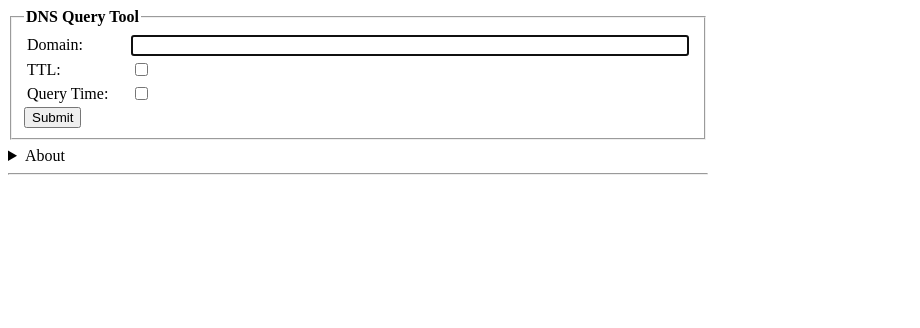
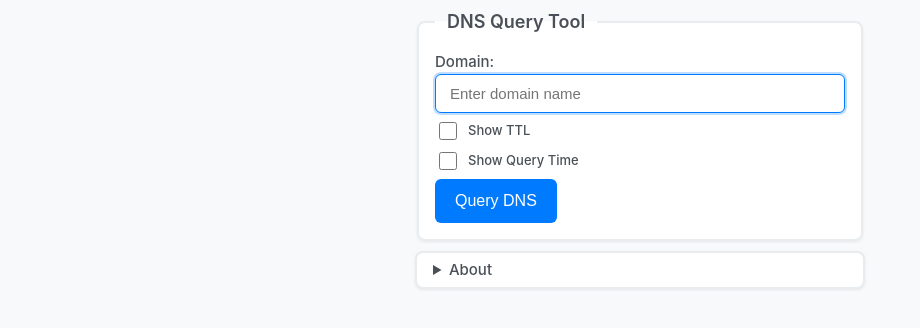
Before and after one commit to clayoster/dnsquery, a Flask app: page / in a window 1280 px wide. Shown: the top 328 px of the page, without its empty margins (0-920 px from the left). Run offline with Flask 3, Linux system fonts and the light colour scheme.

Commit message:
Implement new website UI

```diff
--- a/static/main.css
+++ b/static/main.css
@@ -1,18 +1,239 @@
+/* Base Resets */
+* {
+  box-sizing: border-box;
+}
+
 body {
-  width: 700px;
+  font-family: -apple-system, BlinkMacSystemFont, 'Segoe UI', Roboto, Oxygen, Ubuntu, Cantarell, sans-serif;
+  margin: 0;
+  padding: 12px 16px;
+  background-color: #f8f9fa;
+  color: #333;
+  line-height: 1.5;
+  font-size: clamp(13px, 1.4vw, 15px);
 }
+
+.container {
+  max-width: 100%;
+  margin: 0 auto;
+}
+
+/* Form Styling */
 form {
-  margin-bottom: 7px;
+  margin-bottom: 10px;
 }
+
+fieldset {
+  border: 2px solid #e9ecef;
+  border-radius: 8px;
+  padding: 16px;
+  background-color: white;
+  box-shadow: 0 1px 3px rgba(0, 0, 0, 0.08);
+}
+
+legend {
+  font-size: clamp(15px, 2.2vw, 18px);
+  font-weight: 600;
+  color: #495057;
+  padding: 0 12px;
+  margin-bottom: 0px;
+}
+
+/* Vertical form layout (better for mobile) */
+.form-group {
+  margin-bottom: 6px;
+}
+
+.form-group label {
+  display: block;
+  margin-bottom: 0px;
+  font-weight: 500;
+  font-size: clamp(13px, 1.5vw, 15px);
+  color: #495057;
+}
+
+.form-group input[type="text"] {
+  width: 100%;
+  padding: 10px 14px;
+  border: 1.8px solid #dee2e6;
+  border-radius: 6px;
+  font-size: clamp(13px, 1.3vw, 15px);
+  transition: border-color 0.2s ease, box-shadow 0.2s ease;
+}
+
+.form-group input[type="text"]:focus {
+  outline: none;
+  border-color: #007bff;
+  box-shadow: 0 0 0 2px rgba(0, 123, 255, 0.25);
+}
+
+/* Checkboxes */
+.checkbox-group {
+  display: flex;
+  align-items: center;
+  gap: 8px;
+}
+
+.checkbox-group input[type="checkbox"] {
+  width: 18px;
+  height: 18px;
+  cursor: pointer;
+}
+
+.checkbox-group label {
+  cursor: pointer;
+  font-size: clamp(13px, 1.5vw, 13px);
+}
+
+/* Submit Button */
+.submit-btn {
+  display: block;
+  width: 100%;
+  padding: 12px 20px;
+  background-color: #007bff;
+  color: white;
+  border: none;
+  border-radius: 6px;
+  font-size: clamp(14px, 1.6vw, 16px);
+  font-weight: 500;
+  cursor: pointer;
+  transition: background-color 0.2s ease, transform 0.1s ease;
+  min-height: 44px; /* touch target */
+}
+
+.submit-btn:hover {
+  background-color: #0056b3;
+}
+
+.submit-btn:active {
+  transform: translateY(1px);
+}
+
+/* Details / About Section */
+details {
+  border: 2px solid #e9ecef;
+  background-color: white;
+  border-radius: 8px;
+  padding: 6px 16px;
+  margin-bottom: 10px;
+  box-shadow: 0 1px 3px rgba(0, 0, 0, 0.08);
+}
+
+summary {
+  font-weight: 500;
+  font-size: clamp(13px, 1.6vw, 15px);
+  cursor: pointer;
+  color: #495057;
+}
+
+summary:hover {
+  color: #007bff;
+}
+
+details p {
+  margin-top: 10px;
+  font-size: clamp(13px, 1.3vw, 15px);
+  color: #6c757d;
+}
+
+/* DNS Results */
 .results {
-  color: #000000;
+  border: 2px solid #e9ecef;
+  background-color: white;
+  border-radius: 8px;
+  padding: 16px;
+  box-shadow: 0 2px 3px rgba(0, 0, 0, 0.08);
+  margin-top: 10px;
 }
-#dnsquery {
-  width: 700px;
+
+.result-item {
+  margin-bottom: 8px;
+  padding-bottom: 8px;
+  border-bottom: 1px solid #e9ecef;
 }
-#domain-name {
-  width: 100px;
+
+.result-item:last-child {
+  border-bottom: none;
 }
-#domain-textbox {
-  width: 550px;
+
+.result-key {
+  display: block;
+  font-weight: 500;
+  color: #495057;
+  font-size: clamp(12px, 1.4vw, 16px);
+  margin-bottom: 3px;
 }
+
+.result-value {
+  display: block;
+  font-size: clamp(10px, 1.6vw, 14px);
+  font-weight: 600;
+  color: #000;
+  word-break: break-word;
+}
+
+/* Error Display */
+.error {
+  background-color: #f8d7da;
+  color: #721c24;
+  padding: 10px 14px;
+  border-radius: 6px;
+  border: 1px solid #f5c6cb;
+  margin-top: 16px;
+  font-size: clamp(13px, 1.4vw, 15px);
+}
+
+/* Divider */
+hr {
+  border: none;
+  height: 1px;
+  background-color: #e9ecef;
+  margin: 20px 0;
+}
+
+/* Responsive Layouts */
+@media (min-width: 768px) {
+  body {
+    padding: 8px;
+  }
+
+  .container {
+    max-width: 500px;
+  }
+
+  fieldset {
+    padding: 16px;
+  }
+
+  .submit-btn {
+    width: auto;
+    min-width: 120px;
+  }
+}
+
+@media (min-width: 1024px) {
+  .container {
+    max-width: 450px;
+  }
+
+  .checkbox-container {
+    display: flex;
+    justify-content: space-between;
+    flex-wrap: wrap;
+  }
+}
+
+/* High-Resolution Displays */
+@media (-webkit-min-device-pixel-ratio: 2), (min-resolution: 192dpi) {
+  .submit-btn {
+    border: 0.5px solid rgba(255, 255, 255, 0.1);
+  }
+}
+
+/* Motion Sensitivity */
+@media (prefers-reduced-motion: reduce) {
+  * {
+    animation-duration: 0.01ms !important;
+    transition-duration: 0.01ms !important;
+  }
+}
--- a/templates/form.html
+++ b/templates/form.html
@@ -1,52 +1,56 @@
 <!DOCTYPE html>
 <html lang="en-US">
   <head>
+    <meta charset="UTF-8">
+    <meta name="viewport" content="width=device-width, initial-scale=1.0 maxiumum-scale=1.0, user-scalable=no">
     <title>DNS Query Tool</title>
     <link rel="stylesheet" href="/static/main.css">
   </head>
   <body>
+    <div class="container">
       <form id="dnsquery" action="/" method="post" accept-charset="UTF-8">
         <fieldset>
-        <legend><b>DNS Query Tool</b></legend>
+          <legend>DNS Query Tool</legend>
           <input type="hidden" name="submitted" id="submitted" value="1"/>
-        <table>
-          <tr>
-            <td id="domain-name"><label for="domain" >Domain:</label></td>
-            <td><input type="text" name="domain" value="{{ domain or '' }}" id="domain-textbox" autocomplete="off" autofocus="autofocus" maxlength="255" /></td>
-          </tr>
-          <tr>
-            <td><label for="ttl" >TTL:</label></td>
-            <td><input type="checkbox" name="ttl" value="true" {% if ttl == 'true' %}checked{% endif %} ></td>
-          </tr>
-          <tr>
-            <td><label for="query_time" >Query Time:</label></td>
-            <td><input type="checkbox" name="query_time" value="true" {% if query_time == 'true' %}checked{% endif %} ></td>
-          </tr>
-        </table>
-        <input type="submit" name="Submit" value="Submit" />
+
+          <div class="form-group">
+            <label for="domain">Domain:</label>
+            <input type="text" name="domain" value="{{ domain or '' }}" id="domain" autocomplete="off" autofocus="autofocus" maxlength="255" placeholder="Enter domain name" required />
+          </div>
+
+          <div class="form-group checkbox-group">
+            <input type="checkbox" name="ttl" value="true" id="ttl" {% if ttl == 'true' %}checked{% endif %} />
+            <label for="ttl">Show TTL</label>
+          </div>
+
+          <div class="form-group checkbox-group">
+            <input type="checkbox" name="query_time" value="true" id="query_time" {% if query_time == 'true' %}checked{% endif %} />
+            <label for="query_time">Show Query Time</label>
+          </div>
+
+          <button type="submit" name="Submit" class="submit-btn">Query DNS</button>
         </fieldset>
       </form>
+
       <details>
         <summary>About</summary>
-        <p>This is a simple troubleshooting tool for querying DNS environments to view the IP address that a domain
-          name ultimately resolves to. The code behind this was mainly written to troubleshoot where cached
-          records needed to be purged after IP changes.</p>
+        <p>This is a simple troubleshooting tool for querying DNS environments to view the IP address that a domain name ultimately resolves to. The code behind this was mainly written to troubleshoot where cached records needed to be purged after IP changes.</p>
         <p>At this point, it's intentionally been designed to not show a high level of detail such as the type of record, etc.</p>
+        <p>The project source code can be found on <a href="https://www.github.com/clayoster/dnsquery" target="_blank">Github</a></p>
       </details>
-    <hr>
+
       {% if dns_data -%}
-    <span class="results">
+      <div class="results">
         {% for key, value in dns_data.items() %}
-    {{ key }}
-    <br />
-    <b>{{ value }}</b>
-    <br />
-    <br />
+        <div class="result-item">
+          <span class="result-key">{{ key }}</span>
+          <span class="result-value">{{ value }}</span>
+        </div>
         {% endfor %}
-    </span>
-    <br />
+      </div>
       {% elif error -%}
-    <b>{{ error }}</b>
+      <div class="error">{{ error }}</div>
       {% endif -%}
+    </div>
   </body>
 </html>
```
Also changed, not shown: tests/test_app.py (+11 -11 lines). Lines whose indentation alone changed are shown as unchanged.
